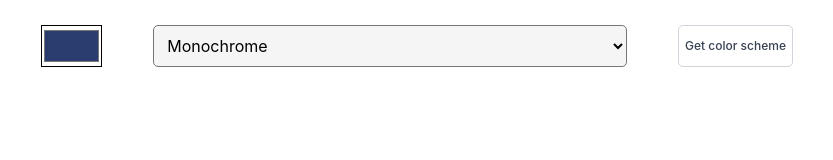
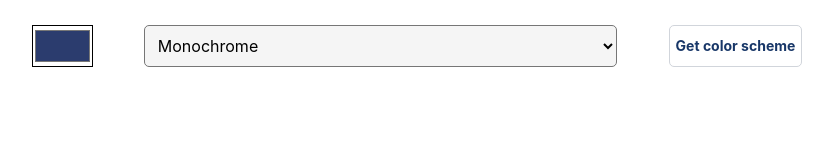
Before and after one commit to Tornik2/Color-Scheme, a website built with Vite: page index.html in a window 1280 px wide. Shown: the whole page, without its empty margins (223-1056 px from the left). Built offline with nearby package versions, Linux system fonts and the light colour scheme; no server answers.

Commit message:
color vh increased

```diff
--- a/index.css
+++ b/index.css
@@ -32,9 +32,9 @@ select {
 }
 
 .get-color-btn {
-    font-weight: 500;
-    font-size: 12px;
-    color: #374151;
+    font-weight: 700;
+    font-size: 14px;
+    color: #183768;
     border: #D1D5DB 1px solid;
     border-radius: 5px;
     cursor: pointer;
@@ -49,7 +49,7 @@ select {
 }
 
 .color {
-    height: 60vh;
+    height: 75vh;
     position: relative;
 }
 
```
Also changed, not shown: index.js (line endings or trailing spaces).
